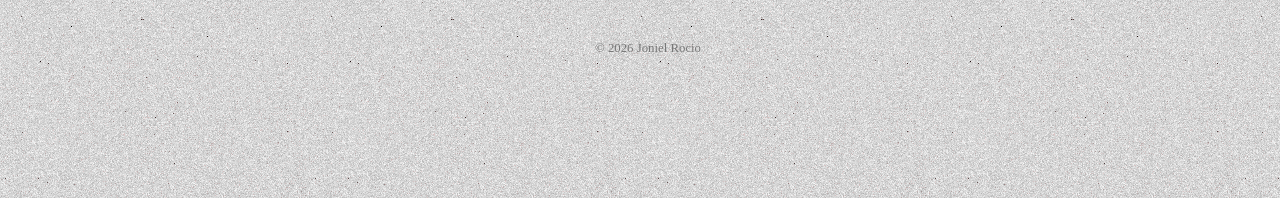
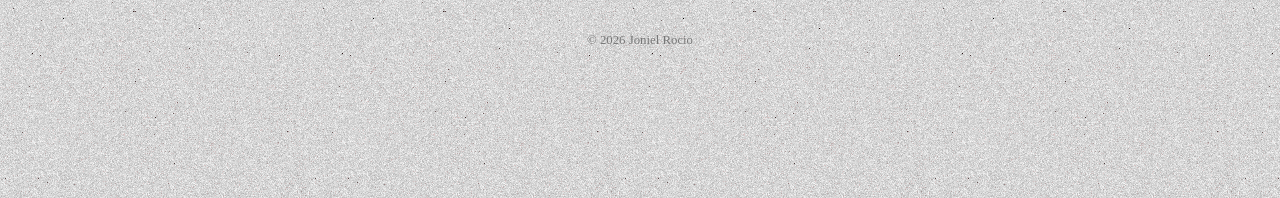
Before and after one commit to jonielrocio/jonielrocio.github.io, a Jekyll site: the page built from index.html, in a window 1280 px wide. Shown: the top 198 px of the page. Built offline with Jekyll 4.4.1, drawn with Linux system fonts in a browser that asks for light colours.

Commit message:
Update default.html

```diff
--- a/_layouts/default.html
+++ b/_layouts/default.html
@@ -7,10 +7,7 @@
 
   <link rel="stylesheet" href="/style.css">
 </head>
-
-  <main>
-
-  </main>
+<body style="margin: 0; padding: 0;">
 
   <footer style="text-align: center; padding: 20px; font-size: 0.8rem; color: #777;">
     <p>&copy; {{ "now" | date: "%Y" }} Joniel Rocio</p>
```
